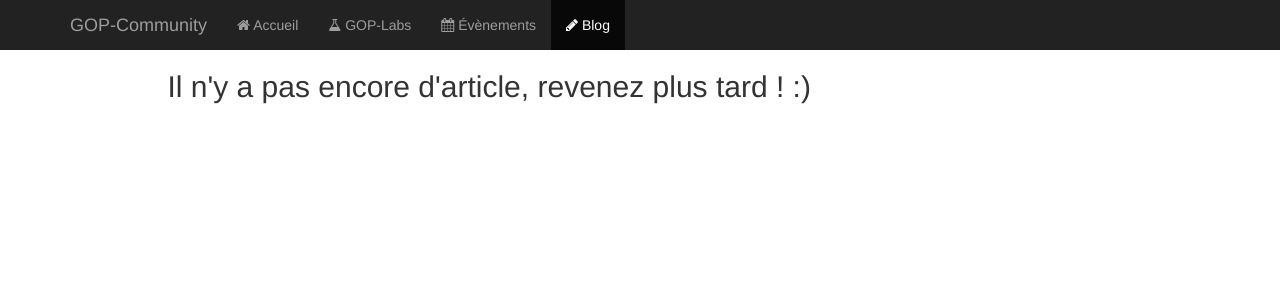
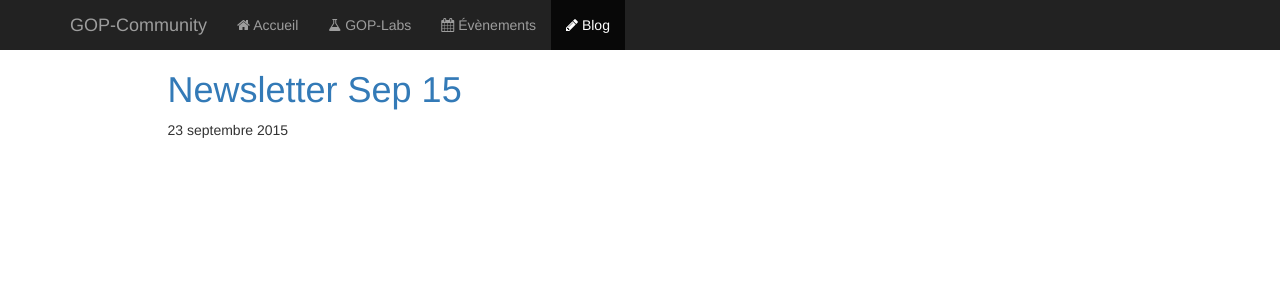
Before and after one commit to gop-community/gop-community.github.io, a Jekyll site: the page built from blog/index.html, in a window 1280 px wide. Shown: the top 300 px of the page. Built offline with Jekyll 4.4.1, drawn with Linux system fonts in a browser that asks for light colours; nearby versions of some CDN libraries; the list of posts is cut into pages by our own code.

Commit message:
Tester c'est douter.

```diff
--- a/blog/index.html
+++ b/blog/index.html
@@ -8,9 +8,6 @@ weight: 3
 <div class="container">
     <div class="row">
         <div class="col-md-10 col-md-offset-1">
-        {% if site.posts | size == 0 %}
-            <h2>Il n'y a pas encore d'article, revenez plus tard ! :)</h2>
-        {% else %}
             {% for post in paginator.posts %}
             <h1><a href="{{ post.url }}">{{ post.title }}</a></h1>
             <p>
@@ -41,7 +38,6 @@ weight: 3
                 {{ post.txt }}
             </div>
             {% endfor %}
-        {% endif %}
 
             <!-- Pagination links -->
             {% if paginator.total_pages > 1 %}
```
